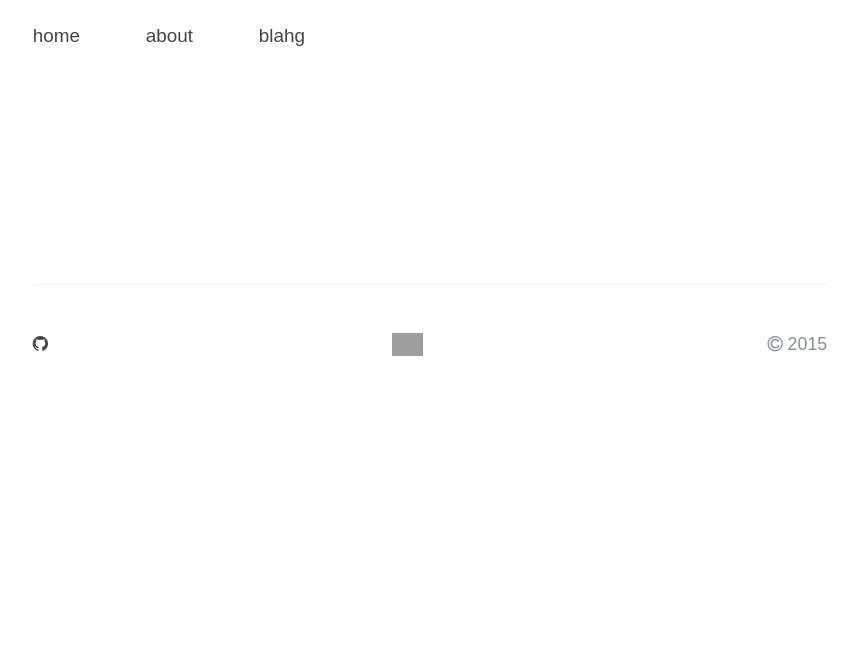
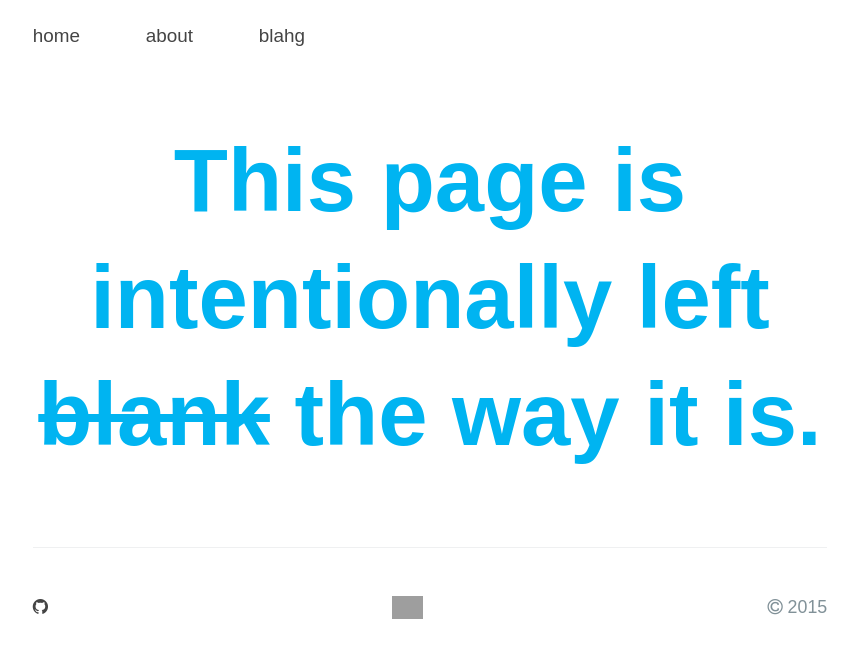
Before and after one commit to a-mar/a-mar.github.io, a Jekyll site: the page built from index.html, in a window 1280 px wide. Shown: the top 658 px of the page, without its empty margins (210-1068 px from the left). Built offline with Jekyll 4.4.1, drawn with Linux system fonts in a browser that asks for light colours; nearby versions of some CDN libraries; some web fonts are replaced; Markdown is read by kramdown in place of the engine named in the settings; grey boxes are pictures that could not be loaded.

Commit message:
Update index.html

```diff
--- a/index.html
+++ b/index.html
@@ -3,6 +3,6 @@ layout: landing
 title: a-mar
 ---
 
-    <div class="page-header">
-      This page is intentionally left <s>blank</s> the way it is.
-    </div>
+    <section class="page-header">
+      <h2 clas="project-tagline">This page is intentionally left <s>blank</s> the way it is.</h2>
+    </section>
```
